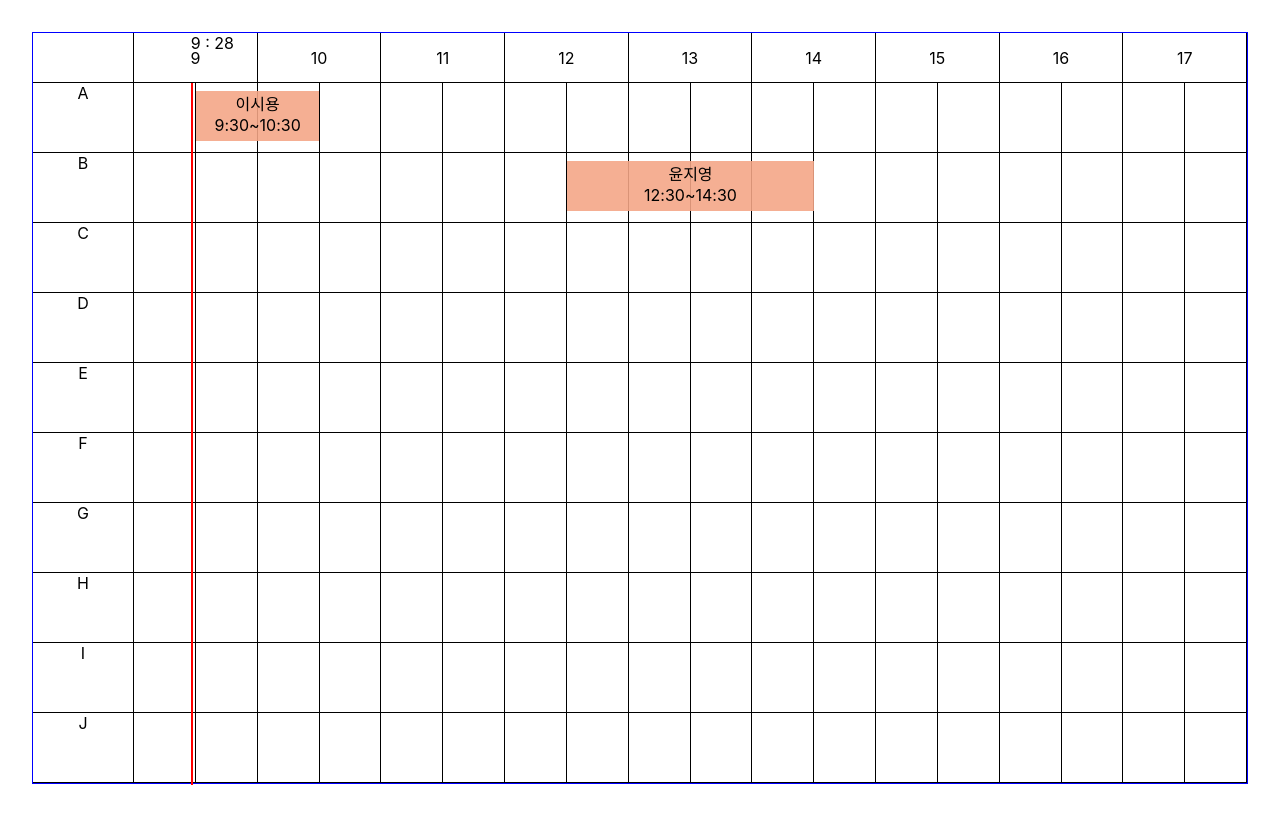
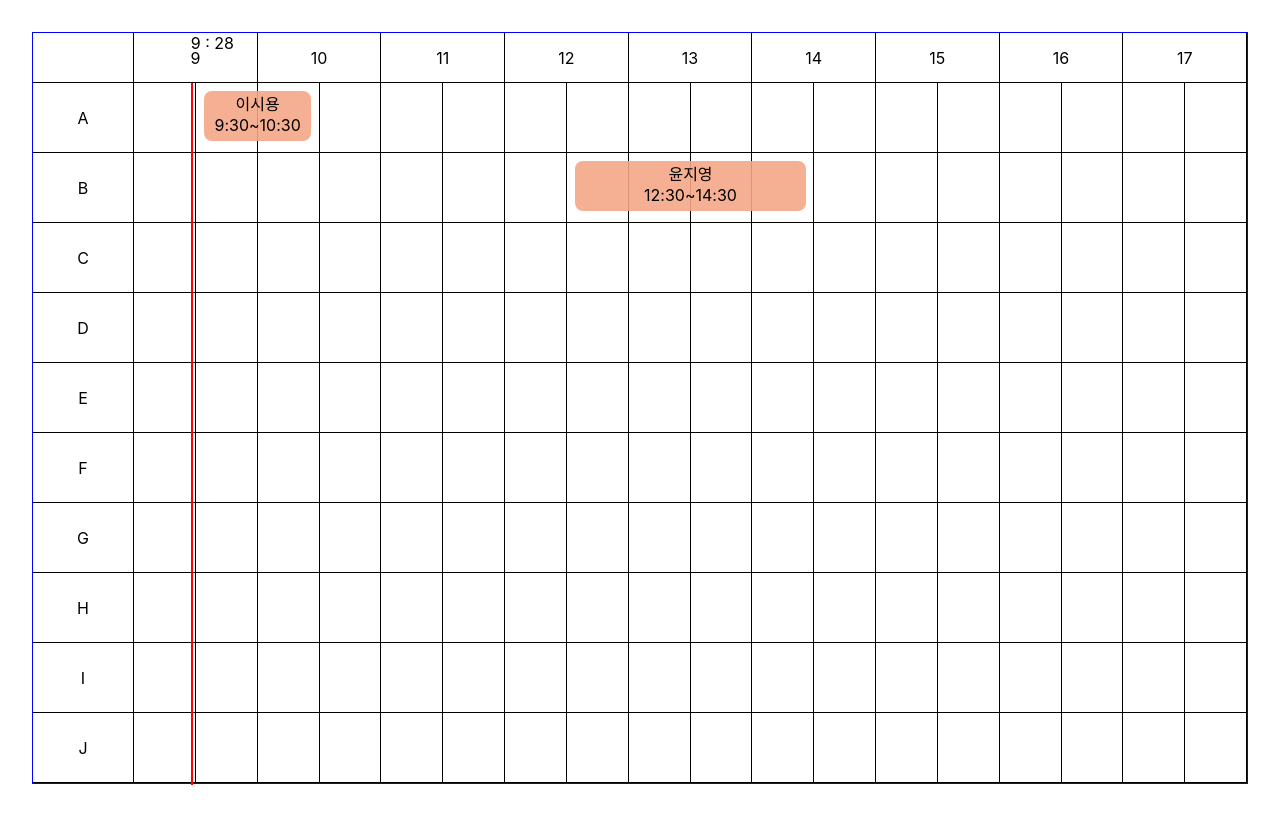
Before and after one commit to fenrirD/meeting-room-reservation-app, a React (Create React App) app: page / in a window 1280 px wide. Built offline with nearby package versions, Linux system fonts and the light colour scheme.

Commit message:
Row.tsx 코드 정리

```diff
--- a/src/components/MenuLayer/index.tsx
+++ b/src/components/MenuLayer/index.tsx
@@ -64,7 +64,7 @@ export default function MenuLayer() {
             fullWidth
             variant="standard"
             onChange={onChange}
-            value={reservation.name}
+            value={reservation.name||''}
           />
           <DialogContentText>
             예약 목적
@@ -78,7 +78,7 @@ export default function MenuLayer() {
             fullWidth
             variant="standard"
             onChange={onChange}
-            value={reservation.purpose}
+            value={reservation.purpose ||''}
           />
           <DialogContentText>
             예약 시간
@@ -91,7 +91,7 @@ export default function MenuLayer() {
             type="text"
             fullWidth
             variant="standard"
-            value={reservation.time}
+            value={reservation.time || ''}
           />
         </DialogContent>
         <DialogActions>
--- a/src/components/Room/EventZone.tsx
+++ b/src/components/Room/EventZone.tsx
@@ -1,10 +1,11 @@
-import React, {memo, useEffect, useRef, useState} from "react";
+import React, {memo, useRef} from "react";
 import useResize from "../../hook/useResize";
-import {useDrag, useDrop} from "react-dnd";
+import {useDrag} from "react-dnd";
 import {useDispatch, useSelector} from "react-redux";
-import {selectReservation, updateReservation} from "../../reudx/reservationSlice";
+import {isOverlapReservation, selectReservation} from "../../reudx/reservationSlice";
 import {openMenuLayer} from "../../reudx/menuLayerSlice";
-import {MenuLayer, Reservation, ReservationInfo} from "../../type";
+import {Reservation, ReservationInfo} from "../../type";
+import {AppDispatch} from "../../reudx/store";
 
 interface DropResult {
   name: string
@@ -13,10 +14,9 @@ interface DropResult {
 const EventZone = memo(function EventZone ({roomName,  isResizeDrag, handleLeftResizeClick, handleLeftResizeClearClick}: any)  {
 
   const eventDiv = useRef<HTMLDivElement>(null);
-  const {width, height} = useResize(eventDiv);
+  const {width} = useResize(eventDiv);
 
   const reservations = useSelector(selectReservation).reduce((acc: any, cur: any) => {
-    console.log(acc, 'acc', acc[cur.roomName])
     return ({
       ...acc,
       [cur.roomName]: acc[cur.roomName] ? [...acc[cur.roomName], cur] : [cur]
@@ -39,7 +39,6 @@ const EventComponent = memo(function EventComponent ({reservation, width, isResi
   // const [isDrag, setIsDrag] = useState<Boolean>(false);
 
   //1. 일단은 시작지점을 구한다
-
   const [startTime, endTime] = reservation?.time.split('~');
   const [startHour, startMinute] = startTime.split(':');
   const [endHour, endMinute] = endTime.split(':');
@@ -48,7 +47,8 @@ const EventComponent = memo(function EventComponent ({reservation, width, isResi
   const startLeft = Number(startHour) % 9 + (startMinute === '30' ? 0.5 : 0)
   const calc = ((Number(endHour) * 60 + (Number(endMinute)) - Number(startHour)* 60 + - Number(startMinute) )) / 30
 
-  const dispatch = useDispatch()
+  const dispatch = useDispatch<AppDispatch>()
+  // const dispatch = useAppDispatch();
   const handleEventClick = (data:ReservationInfo) => {
     console.log('handleEventClick', data)
     // handleClickEvent(data)
@@ -74,7 +74,8 @@ const EventComponent = memo(function EventComponent ({reservation, width, isResi
       // console.log('getInitialClientOffset:',monitor.getInitialClientOffset(),'getInitialSourceClientOffset:',monitor.getInitialSourceClientOffset(),',getClientOffset:',monitor.getClientOffset(), ', getSourceClientOffset:',monitor.getSourceClientOffset(), ',d:',monitor.getDifferenceFromInitialOffset())
       if (item && dropResult) {
         console.log(item)
-        dispatch(updateReservation(dropResult?.newItem))
+        dispatch(isOverlapReservation(dropResult?.newItem))
+        // dispatch(updateReservation(dropResult?.newItem))
         // alert(`You dropped ${item.name} into ${dropResult.name}!`)
       }
     },
@@ -102,28 +103,26 @@ const EventComponent = memo(function EventComponent ({reservation, width, isResi
       handleLeftResizeClearClick()
     }
   }
-  // const move = (e:any) => {
-  //   if(isResizeDrag){
-  //     // handleLeftResizeClearClick()
-  //     console.log('reseize evt zone ',e)
-  //   }
-  // }
-  // console.log('drag data=>',data, "???", handlerId)
+
   return (
     <div>
       <div style={{
         width: `${colMWidth * calc}px`,
-        height: '50px',
-        backgroundColor: '#f4a686e3',
-        top: '0.5rem',
+        height:'100%',
         position: 'absolute',
         left: `${((colWidth) * startLeft / width) * 100}%`,
         zIndex: isDragging || isResizeDrag ? 0 : 2,
-        opacity: isDragging || isResizeDrag ? 0.3 : 1
+        opacity: isDragging || isResizeDrag ? 0.3 : 1,
       }}   data-testid={handlerId} onMouseUp={test} >
         <div className='resize_start' onMouseDown={moseDown}  ></div>
         <div className='resize_end'></div>
-        <div onClick={()=>handleEventClick(reservation)} ref={div}>
+        <div onClick={()=>handleEventClick(reservation)} ref={div} style={{
+          height: '50px',
+          backgroundColor: '#f4a686e3',
+          margin: '0.5rem',
+          borderRadius:'0.5rem'
+
+        }}>
           {reservation.name}<br/>
           {reservation.time}
         </div>
--- a/src/components/Room/Row.tsx
+++ b/src/components/Room/Row.tsx
@@ -2,150 +2,138 @@ import React, {useCallback, useEffect, useRef, useState} from "react";
 import EventZone from "./EventZone";
 import RowItem from "./RowItem";
 import {TIMES} from "../../utills/data/sampleData";
-import {useAppSelector} from "../../reudx/hooks";
 import _ from "lodash";
 import {useDispatch} from "react-redux";
 import {updateReservation} from "../../reudx/reservationSlice";
 import {openMenuLayer} from "../../reudx/menuLayerSlice";
-import {ReservationInfo} from "../../type";
+import {ReservationInfo, RoomData} from "../../type";
+import Utils from "../../utills";
+
 
 const Row = ({roomName}: any) => {
+  // 룸의 드래그 이벤트 등록을 위한 REF
   const roomValEL = useRef<HTMLDivElement>(null);
+  // Drag 상태를 체크
   const [isDrag, setIsDrag] = useState<Boolean>(false);
-  const [event, setEvent] = useState<any>(null);
+  // 새롭게 등록할 예약 일정
+  const [roomData, setRoomData] = useState<RoomData>({});
+  // css 지우기 위한 방법인데 이건 변경할 예정 굳이 무브에 담을 필요 x
   const [target, setTarget] = useState<any>([]);
-  // 리사이즈용
+
+
+  // 리사이즈는 리팩토링은 드래그 후
   const [isResizeDrag, setIsResizeDrag] = useState<Boolean>(false);
   const [resizeTarget, setResizeTarget] = useState<any>(null)
 
   const dispatch = useDispatch()
-
+  //TODO 이 부분은 어떻게 사용할지 고민
   const a = useCallback(_.throttle((e: any) => {
     const n = target.filter((div: HTMLDivElement) => div.dataset.id !== e.dataset.id)
-    console.log('mouseup', n, e.dataset.id)
+    // console.log('mouseup', n, e.dataset.id)
     setTarget([...n, e])
   }, 500), [target])
 
 
   const mouseMove = (e: any) => {
-    console.log('move!',isDrag)
     if (isDrag && e.target.dataset.id) {
-      console.log('mouse move!', e.target)
-      // e.target.style.backgroundColor = 'red'
       e.target.classList.add('test_css')
-      a(e.target)
     }
   }
 
-  const reservation = useAppSelector((state) => {
-    console.log(state, "count")
-    return state.reservation
-  })
 
-  const events = reservation.reduce((acc: any, cur: any) => {
-    console.log(acc, 'acc', acc[cur.roomName])
-    return ({
-      ...acc,
-      [cur.roomName]: acc[cur.roomName] ? [...acc[cur.roomName], cur] : [cur]
-    })
-  }, {})
+  const registerReservation = (param: ReservationInfo) => dispatch(openMenuLayer(param))
 
-  const registerReservation = (param:ReservationInfo) => dispatch(openMenuLayer(param))
+  const mouseUp = (e: React.MouseEvent<HTMLDivElement>) => {
+    e.preventDefault()
+    if (roomValEL?.current && isDrag && e.target instanceof HTMLDivElement) {
 
-  const mouseUp = (e: any) => {
-    e.preventDefault()
-    if (roomValEL?.current && isDrag) {
-      console.log('mouseup!', e, e.target, event, target)
-      const newE = {
-        endHour: e.target.dataset.time,
-        endMinute: e.target.dataset.index
-      }
+      const {hour, minutes} = e.target.dataset;
+      const selectTime = Utils.stringTimeToMinutes(Utils.stringToStringTime(hour, minutes));
+      const beforeTime = roomData.firstMinutes || 0;
+
+      // endTime 은 항상 30분을 더해줘야함.
+      const startTime = Utils.minutesToStringTime(Math.min(selectTime, beforeTime));
+      const endTime = Utils.minutesToStringTime(Math.max(selectTime, beforeTime) + 30);
+
+      console.log('mouseup!', e, e.target, selectTime, beforeTime)
       setIsDrag(false)
-      setEvent({...event, ...newE})
-      const param:ReservationInfo = {
+      //초기화
+      setRoomData({})
+      registerReservation({
         roomName,
-        time:`${event.startHour}:${event.startMinute==1 ? '30' : '00'}~${  Number(newE.endHour)+Number(newE.endMinute)}:${newE.endMinute==1? '00' : '30'}`,
-        startTime:`${event.startHour}:${event.startMinute==1 ? '30' : '00'}`,
-        endTime: `${Number(newE.endHour)+Number(newE.endMinute)}:${newE.endMinute==1? '00' : '30'}`
-      }
-      // modal Open
-      registerReservation(param);
-      // handleClickOpen({...event, ...newE, roomName: roomName})
-      target.forEach((d: HTMLDivElement) => d.classList.remove('test_css'))
-      e.target.classList.remove('test_css')
-    }else if(isResizeDrag){
+        startTime,
+        endTime,
+        time: startTime + "~" + endTime
+      })
+
+
+      // e.target.classList.remove('test_css')
+    } else if (isResizeDrag) {
       alert('resize!')
       setIsResizeDrag(false)
     }
   }
-  const handleMouseDown = (e: any) => {
-    console.log('click mouse!')
+
+  const handleMouseDown = (e: React.MouseEvent<HTMLDivElement>) => {
     e.preventDefault()
-    if (roomValEL?.current) {
-      const newE = {
-        startHour: e.target.dataset.time,
-        startMinute: e.target.dataset.index
-      }
-      console.log('mouse down', roomValEL, e.target, e.target.dataset.index, newE)
-      // roomValEL.current.addEventListener("mouseup", mouseUp)
-      // roomValEL.current.addEventListener("mousemove", mouseMove)
-      setEvent({...event, ...newE})
+    if (roomValEL?.current && e.target instanceof HTMLDivElement) {
+      const {hour, minutes} = e.target.dataset;
+      console.log('mouse down', hour, minutes, e.target.dataset.hour)
+      setRoomData((v) => ({...v, firstMinutes: Utils.stringTimeToMinutes(Utils.stringToStringTime(hour, minutes))}))
       setIsDrag(true);
     }
-    // console.log(e,'move')
-    console.log(roomValEL)
+
   }
 
-  const resizeMouseMove = (e:any) => {
-    console.log('!!!')
-    if(isResizeDrag){
-      // const [time,index] = e.target.dataset
+  const resizeMouseMove = (e: any) => {
+    if (isResizeDrag) {
 
       const [startTime, endTime] = resizeTarget.time.split('~');
-      const newTime = `${e.target.dataset.time}:${e.target.dataset.index == 1?'30':'00'}~${endTime}`
-      console.log('resize move =>',e, resizeTarget, e.target.dataset.time,e.target.dataset.index, newTime)
+      const newTime = `${e.target.dataset.time}:${e.target.dataset.index == 1 ? '30' : '00'}~${endTime}`
+      console.log('resize move =>', e, resizeTarget, e.target.dataset.time, e.target.dataset.index, newTime)
       const newData = {
         ...resizeTarget,
-        time:newTime
+        time: newTime
       }
       dispatch(updateReservation(newData))
     }
   }
 
 
-  useEffect(()=>{
-    if(roomValEL.current && isDrag){
-      console.log('mouseup call befor',target)
-      // roomValEL.current.addEventListener("mouseup", mouseUp)
+  useEffect(() => {
+    if (roomValEL.current && isDrag) {
+      console.log('mouseup call befor', target)
       roomValEL.current.addEventListener("mousemove", mouseMove)
+    } else if (!isDrag) {
+
+      const htmlCollection = Array.from(document.getElementsByClassName('test_css'));
+      for (const element of htmlCollection) {
+        element.classList.remove('test_css')
+      }
     }
-
     return () => {
-      if(roomValEL.current){
+      if (roomValEL.current) {
         console.log('제거!')
-        // roomValEL.current.removeEventListener("mouseup", mouseUp)
         roomValEL.current.removeEventListener("mousemove", mouseMove)
       }
     }
-  },[isDrag, target])
+  }, [isDrag, target])
 
-  useEffect(()=>{
-    if(roomValEL.current && isResizeDrag){
-      console.log('mouseup call befor',target)
-      // roomValEL.current.addEventListener("mouseup", mouseUp)
+  useEffect(() => {
+    console.log('isResizeDrag?', isResizeDrag)
+    if (roomValEL.current && isResizeDrag) {
+      console.log('mouseup call befor', target)
       roomValEL.current.addEventListener("mousemove", resizeMouseMove)
     }
 
     return () => {
-      if(roomValEL.current){
-        console.log('제거!')
-        // roomValEL.current.removeEventListener("mouseup", mouseUp)
+      if (roomValEL.current) {
         roomValEL.current.removeEventListener("mousemove", resizeMouseMove)
       }
     }
-  },[isResizeDrag, resizeTarget])
+  }, [isResizeDrag, resizeTarget])
 
-  const handleLeftResizeClick = (data:any) => {
+  const handleLeftResizeClick = (data: any) => {
     setIsResizeDrag(true)
     setResizeTarget(data)
   }
@@ -155,15 +143,26 @@ const Row = ({roomName}: any) => {
     alert(1)
   }
 
+  const handleMouseLeave = (e: React.MouseEvent<HTMLDivElement>) => {
+    e.preventDefault();
+    if (isDrag) {
+      mouseUp(e)
+    }
+  }
+
   return (
     <div className='room_value'>
-      <EventZone roomName={roomName} isResizeDrag={isResizeDrag} handleLeftResizeClick={handleLeftResizeClick} handleLeftResizeClearClick={handleLeftResizeClearClick}/>
+      <EventZone roomName={roomName} isResizeDrag={isResizeDrag} handleLeftResizeClick={handleLeftResizeClick}
+                 handleLeftResizeClearClick={handleLeftResizeClearClick}/>
       <div key={`free_${roomName}`}></div>
-      <div className='room_col' ref={roomValEL} onMouseDown={handleMouseDown} onMouseUp={mouseUp}>
-        {TIMES.map((time, idx) =>
+      <div className='room_col' ref={roomValEL} onMouseDown={handleMouseDown} onMouseUp={mouseUp}
+           onMouseLeave={handleMouseLeave}>
+        {TIMES.map((hour, idx) =>
           <div key={`${roomName}_time_${idx}`}>
-            <RowItem roomName={roomName} time={time} key={`time_${roomName}_0_${time}`} index={0}/>
-            <RowItem roomName={roomName} time={time} key={`time_${roomName}_1_${time}`} index={1}/>
+            <RowItem roomName={roomName} time={hour} key={`time_${roomName}_0_${hour}`} index={0} hour={hour}
+                     minutes={0}/>
+            <RowItem roomName={roomName} time={hour} key={`time_${roomName}_1_${hour}`} index={1} hour={hour}
+                     minutes={30}/>
           </div>
         )}
 
--- a/src/components/Room/RowItem.tsx
+++ b/src/components/Room/RowItem.tsx
@@ -1,8 +1,7 @@
 import React, {useRef} from "react";
 import {useDrop} from "react-dnd";
-import {it} from "node:test";
 
-const RowItem = ({roomName, time, index}: any) => {
+const RowItem = ({roomName, time, index, hour, minutes}: any) => {
 
   const divEl = useRef<HTMLDivElement>(null);
   // console.log('RoomValue','rerneder?')
@@ -35,24 +34,14 @@ const RowItem = ({roomName, time, index}: any) => {
         stTime = 60*9
       }
       console.log(`drag monitor ${Math.floor(stTime/60)}:${stTime%60? '30' : '00'} ~ ${Math.floor(eTime/60)}:${eTime%60? '30' : '00'}`, stTime)
-      const a = monitor.getClientOffset();
-      const b = monitor.getSourceClientOffset();
-      const [startTime, endTime] = item.time.split('~');
-      const [startHour, startMinute] = startTime.split(":").map((v:any)=>Number(v));
-      const [endHour, endMinute] = endTime.split(":").map((v:any)=>Number(v));
-      const calcTime = (endHour*60+endMinute) - (startHour*60+startMinute)
-      const newStartTime = [time, index ? 30 : 0];
-      const newEndTime = (newStartTime[0]*60 + newStartTime[1]) + calcTime;
-      const strTime = `${newStartTime[0]}:${index ? "30" : '00'}~${Math.floor(newEndTime/60)}:${newEndTime%60? '30' : '00'}`
-      // console.log(roomName, item, monitor, a, b)
-      console.log('end Time', newEndTime, calcTime)
       const newItem = {
         ...item,
         roomName: roomName,
-        // time: strTime,
+        startTime: `${Math.floor(stTime/60)}:${stTime%60? '30' : '00'}`,
+        endTime: `${Math.floor(eTime/60)}:${eTime%60? '30' : '00'}`,
         time: `${Math.floor(stTime/60)}:${stTime%60? '30' : '00'}~${Math.floor(eTime/60)}:${eTime%60? '30' : '00'}`
       }
-      return ({name: roomName, left: b?.x, newItem})
+      return ({name: roomName, newItem})
     },
     collect: (monitor) => ({
       isOver: monitor.isOver(),
@@ -64,7 +53,7 @@ const RowItem = ({roomName, time, index}: any) => {
   drop(divEl)
   // console.log('drag monitor drop',coords)
   return (
-    <div ref={divEl} className='room_col_sub' data-index={index} data-time={time} data-id={handlerId} ></div>
+    <div ref={divEl} className='room_col_sub' data-index={index} data-time={time} data-id={handlerId} data-hour={hour} data-minutes={minutes}></div>
 
   )
 }
--- a/src/components/Room/index.css
+++ b/src/components/Room/index.css
@@ -87,9 +87,11 @@
   align-items: center;
   min-width: 100px;
   border-right: 1px solid;
+  text-align: center;
   /*border-bottom: 1px solid;*/
 }
 .room_name div {
+  display: flex;
   min-height: 69px;
   max-height: 69px;
   /*border-right: 1px solid;*/
@@ -154,7 +156,11 @@
   position: absolute;
   top: 0;
   width: 100%;
+  height: 100%;
+}
+.event_zone > :last-child {
   cursor: pointer;
+  border-radius: 0.5rem;
 }
 
 .event_zone div {
@@ -187,7 +193,7 @@
 }
 
 .resize_start::after {
-  left: -0.125em;
+  left: 0.125em;
   margin-top: -0.25em;
   top: 45%;
   background: #fff;
@@ -214,7 +220,7 @@
   z-index: 5;
 }
 .resize_end::after {
-  right: -0.125em;
+  right: 0.125em;
   margin-top: -0.25em;
   top: 45%;
   background: #fff;
--- a/src/reudx/reservationSlice.ts
+++ b/src/reudx/reservationSlice.ts
@@ -1,7 +1,9 @@
 import { createSlice, PayloadAction } from '@reduxjs/toolkit'
-import type { RootState } from './store'
+import type {AppThunk, RootState} from './store'
 import {SAMPLE_DATA} from "../utills/data/sampleData";
-import {Reservation} from "../type";
+import {Reservation, ReservationInfo} from "../type";
+import {AppBarTypeMap} from "@mui/material";
+import Utils from "../utills";
 
 
 
@@ -31,9 +33,33 @@ export const reservationSlice = createSlice({
   },
 })
 
+
 export const { registerReservation,updateReservation } = reservationSlice.actions
 
 // Other code such as selectors can use the imported `RootState` type
 export const selectReservation = (state: RootState) => state.reservation
 
 export default reservationSlice.reducer
+
+export const isOverlapReservation = (newReservation:ReservationInfo):AppThunk => (dispatch, getState) => {
+  const {reservation} = getState();
+
+  const findIndex = reservation.findIndex(({roomName, startTime, endTime})=>
+    (newReservation.roomName===roomName) &&Utils.isIncludesTime(newReservation.startTime, newReservation.endTime, startTime, endTime)
+  )
+  if(findIndex===-1) {
+    dispatch(updateReservation(newReservation))
+  }else {
+    alert('중복 시간 x')
+  }
+  console.log(getState(), 'isOverlapReservation', findIndex, newReservation)
+}
+
+export const incrementIfOdd =
+  (amount: number): AppThunk =>
+    (dispatch, getState) => {
+      // const currentValue = selectCount(getState());
+      // if (currentValue % 2 === 1) {
+      //   dispatch(incrementByAmount(amount));
+      // }
+    };
--- a/src/type/index.d.ts
+++ b/src/type/index.d.ts
@@ -26,3 +26,9 @@ export interface MenuLayer {
 export type Time = 9 | 10 | 11 | 12 | 13 | 14 | 15 | 16 | 17
 
 export type Room = 'A'| 'B'| 'C'| 'D'| 'E'| 'F'| 'G'| 'H'| 'I'| 'J'| ''
+
+
+export type RoomData = {
+  firstMinutes?:number,
+  secondMinutes?:number,
+}
--- /dev/null
+++ b/src/utills/index.ts
@@ -0,0 +1,31 @@
+
+
+const Utils = (() => {
+
+  const stringTimeToMinutes = (str:string) => {
+    return str.split(":").reduce((acc,cur,idx)=> acc+= idx ? Number(cur) : Number(cur) * 60,0);
+  }
+
+  const isIncludesTime = (oldStartTime:string, oldEndTime:string ,startTime:string, endTime:string) => {
+    const oldStartMinutes = stringTimeToMinutes(oldStartTime);
+    const oldEndMinutes = stringTimeToMinutes(oldEndTime);
+    const startMinutes = stringTimeToMinutes(startTime);
+    const endMinutes = stringTimeToMinutes(endTime);
+    return (oldStartMinutes < startMinutes && startMinutes < oldEndMinutes) || (oldStartMinutes < endMinutes && endMinutes < oldEndMinutes)
+  }
+
+  const stringToStringTime = (hour:string='',minutes:string='') => `${hour}:${minutes.padStart(2,'0')}`
+
+  const minutesToStringTime = (minutes:number) => `${Math.floor(minutes / 60)}:${(minutes % 60).toString().padStart(2,'0')}`
+
+
+  return {
+    stringTimeToMinutes,
+    isIncludesTime,
+    stringToStringTime,
+    minutesToStringTime
+  }
+})()
+
+
+export default Utils
```
Also changed, not shown: src/reudx/store.ts (+6 -1 lines), 1 other file (tests, documents, lock files or other folders).
